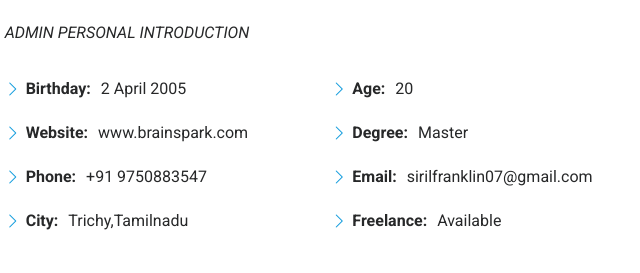
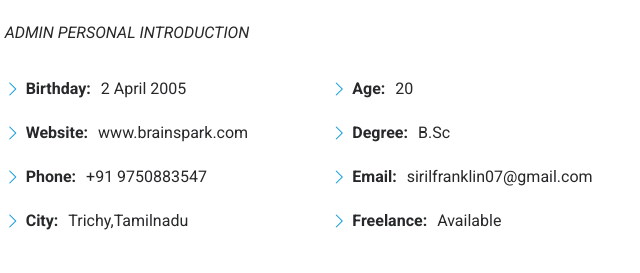
Before and after one commit to siril-franklin/protfolio, a plain HTML site: page index.html in a window 1280 px wide. Shown: the part 1222-1495 px from the top of the page, 634-1274 px from the left. Drawn offline with Linux system fonts and the light colour scheme.

Commit message:
Update index.html

```diff
--- a/index.html
+++ b/index.html
@@ -131,7 +131,7 @@
               <div class="col-lg-6">
                 <ul>
                   <li><i class="bi bi-chevron-right"></i> <strong>Age:</strong> <span>20</span></li>
-                  <li><i class="bi bi-chevron-right"></i> <strong>Degree:</strong> <span>Master</span></li>
+                  <li><i class="bi bi-chevron-right"></i> <strong>Degree:</strong> <span>B.Sc</span></li>
                   <li><i class="bi bi-chevron-right"></i> <strong>Email:</strong> <span>sirilfranklin07@gmail.com</span></li>
                   <li><i class="bi bi-chevron-right"></i> <strong>Freelance:</strong> <span>Available</span></li>
                 </ul>
```
